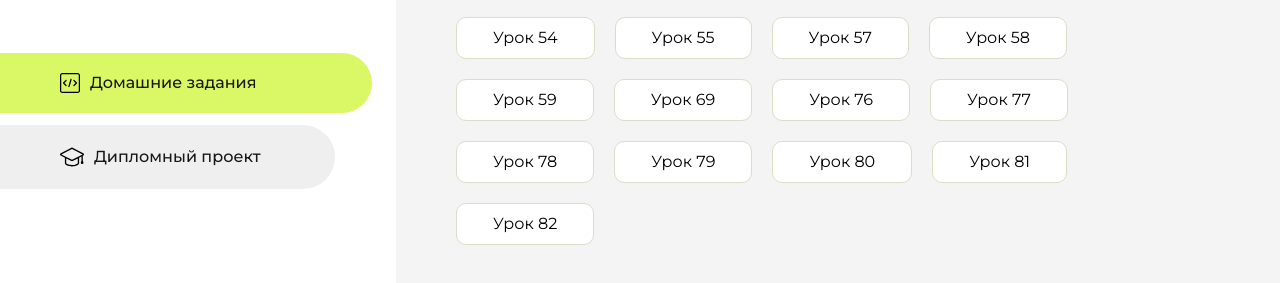
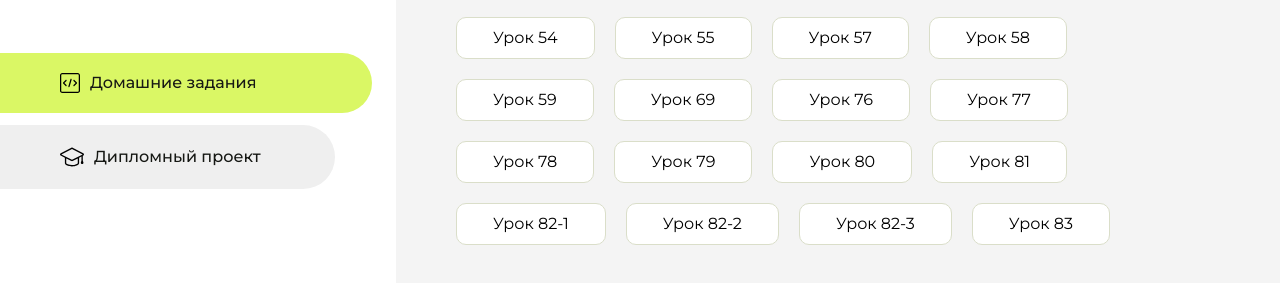
Before and after one commit to alia0112-sttn/homework, a plain HTML site: page index.html in a window 1280 px wide. Shown: the part 283-566 px from the top of the page. Drawn offline with Linux system fonts and the light colour scheme.

Commit message:
Update index.html

```diff
--- a/index.html
+++ b/index.html
@@ -144,7 +144,16 @@
                         <a href="lesson-81/index.html">Урок 81</a>
                     </li>
                     <li class="content__list-item">
-                        <a href="lesson-82/index.html">Урок 82</a>
+                        <a href="lesson-82-1/index.html">Урок 82-1</a>
+                    </li>
+                    <li class="content__list-item">
+                        <a href="lesson-82-2/index.html">Урок 82-2</a>
+                    </li>
+                    <li class="content__list-item">
+                        <a href="lesson-82-3/index.html">Урок 82-3</a>
+                    </li>
+                    <li class="content__list-item">
+                        <a href="lesson-83/index.html">Урок 83</a>
                     </li>
                 </ul>
             </div>
```
